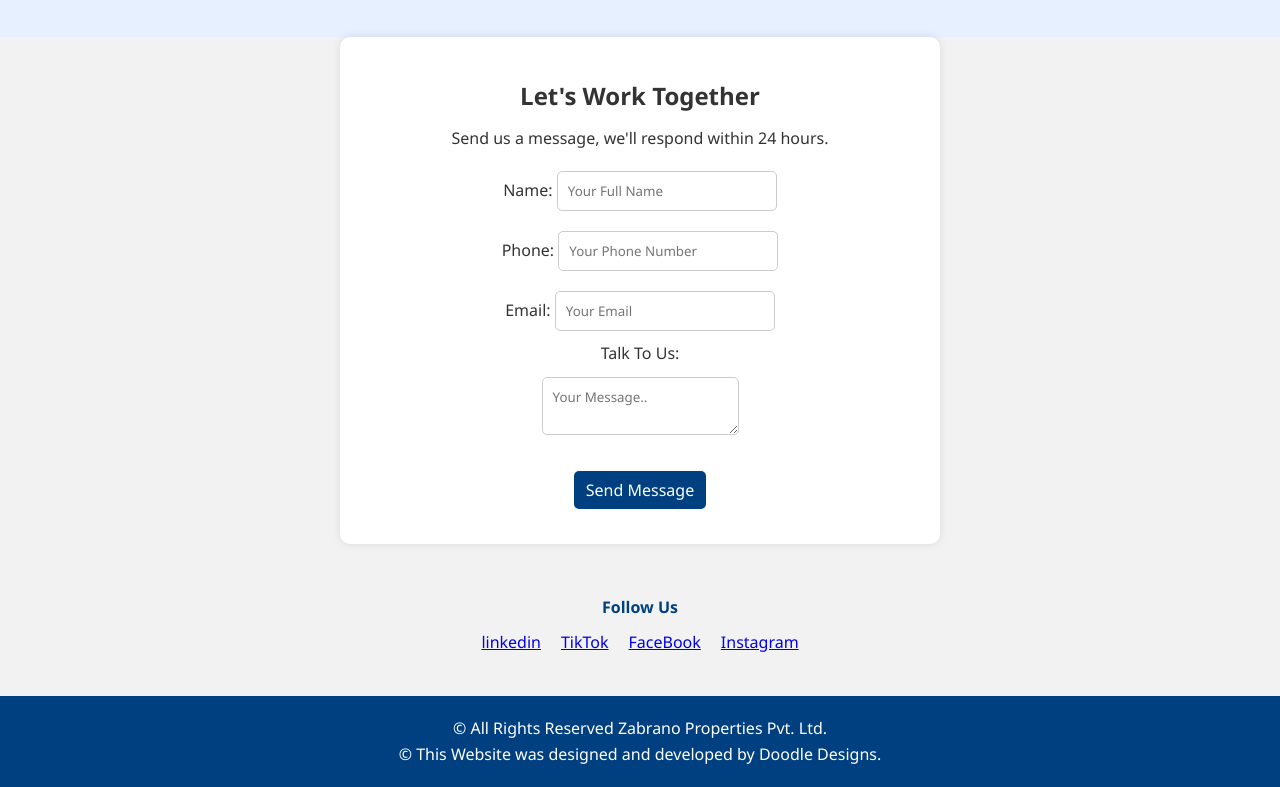
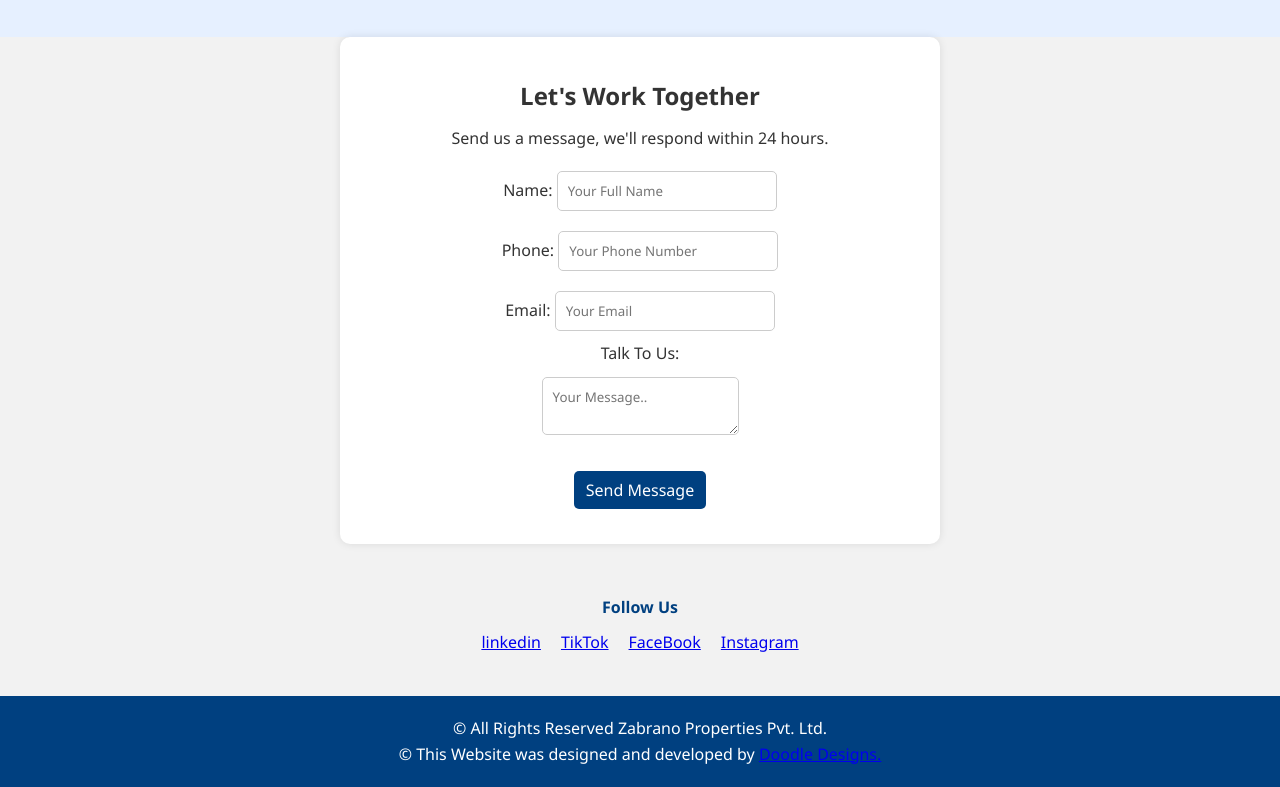
Before and after one commit to HenleyKurubel/Zabrano, a plain HTML site: page index.html in a window 1280 px wide. Shown: the part 6505-7292 px from the top of the page. Drawn offline with Linux system fonts and the light colour scheme.

Commit message:
Updated website

```diff
--- a/index.html
+++ b/index.html
@@ -359,6 +359,6 @@
 </body>
 <footer>
     <P>&COPY; All Rights Reserved Zabrano Properties Pvt. Ltd.</P>
-    <p>&copy; This Website was designed and developed by Doodle Designs.</p>
+    <p>&copy; This Website was designed and developed by <a href="https://henleykurubel/DoodleDesigns/">Doodle Designs.</a></p>
 </footer>
 </html>
```
